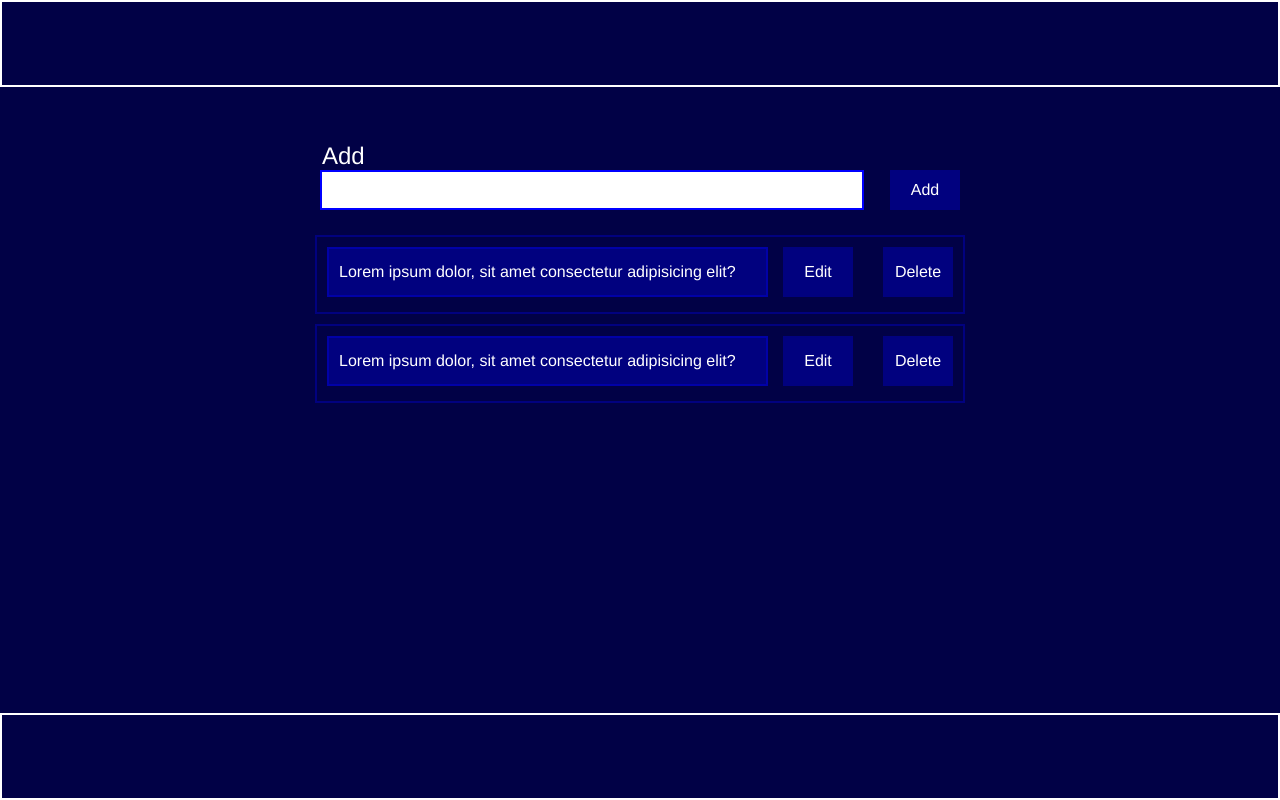
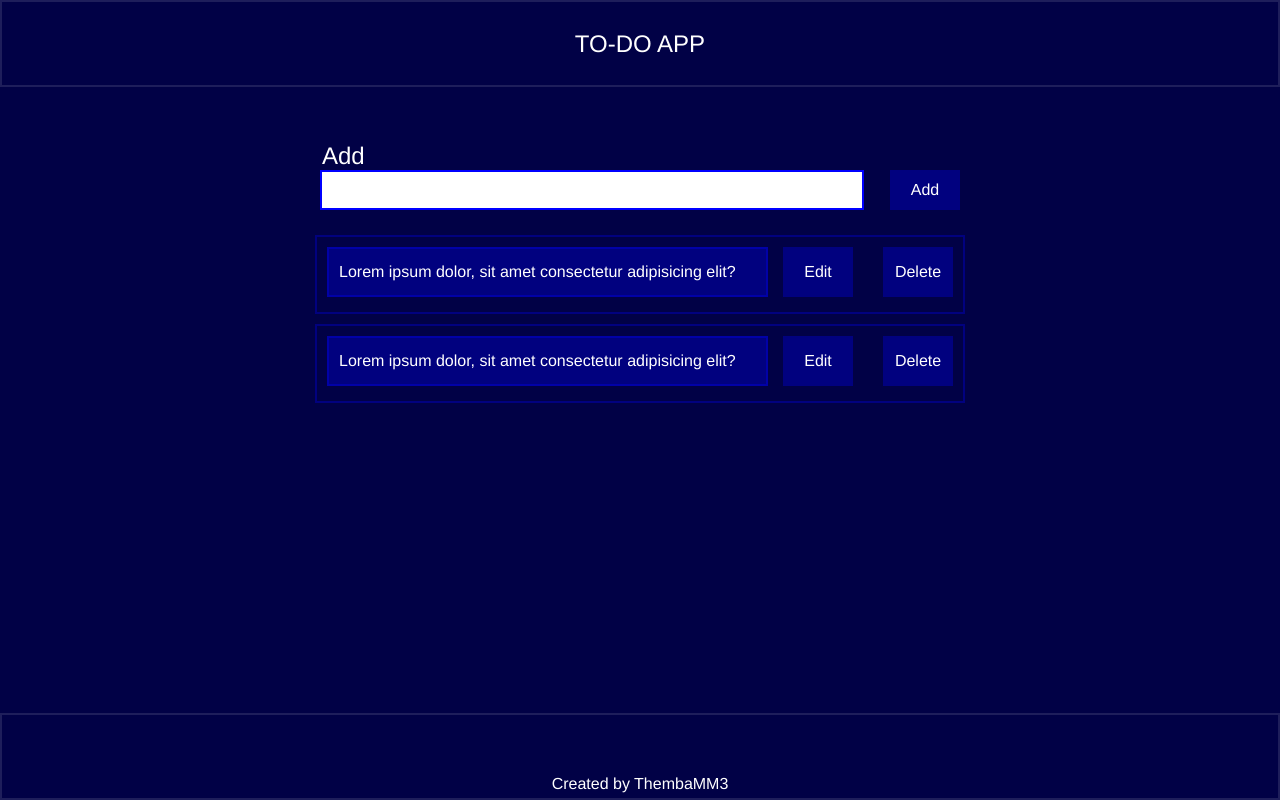
Before and after one commit to ThembaMtshelwane/CRUD-app, a plain HTML site: page index.html in a window 1280 px wide. Drawn offline with Linux system fonts and the light colour scheme.

Commit message:
nav - added title and footer - added creator

```diff
--- a/index.html
+++ b/index.html
@@ -9,7 +9,9 @@
   </head>
   <body>
     <header>
-      <nav></nav>
+      <nav>
+        <p class="heading">TO-DO APP</p>
+      </nav>
     </header>
     <main>
       <form onsubmit="{}">
@@ -40,6 +42,8 @@
         </section>
       </section>
     </main>
-    <footer></footer>
+    <footer>
+      <p class="belongsTo">Created by ThembaMM3</p>
+    </footer>
   </body>
 </html>
--- a/styles..css
+++ b/styles..css
@@ -31,8 +31,20 @@ main {
 
 header,
 footer {
-  border: 2px solid;
+  border: 2px solid rgba(255, 255, 255, 0.112);
   height: 15%;
+}
+
+nav {
+  /* border: 2px solid red; */
+  height: 100%;
+  display: flex;
+  justify-content: center;
+  align-items: center;
+}
+
+.heading {
+  font-size: 1.5rem;
 }
 
 label {
@@ -112,6 +124,15 @@ button:hover {
   cursor: pointer;
 }
 
+footer {
+  display: flex;
+  align-items: end;
+  justify-content: center;
+}
+.belongsTo {
+  margin-bottom: 5px;
+}
+
 @media screen and (min-width: 620px) {
   input {
     width: 85%;
```
